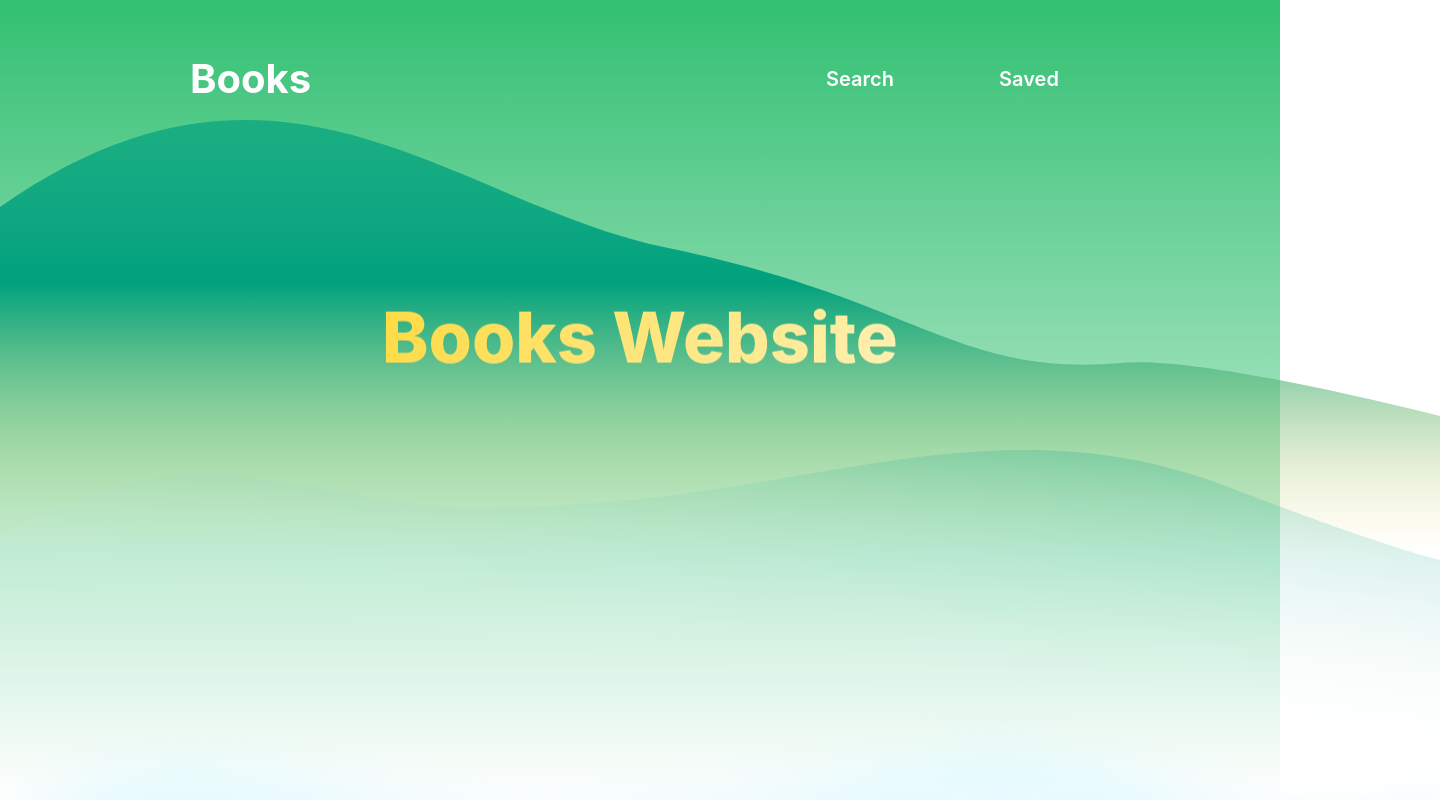
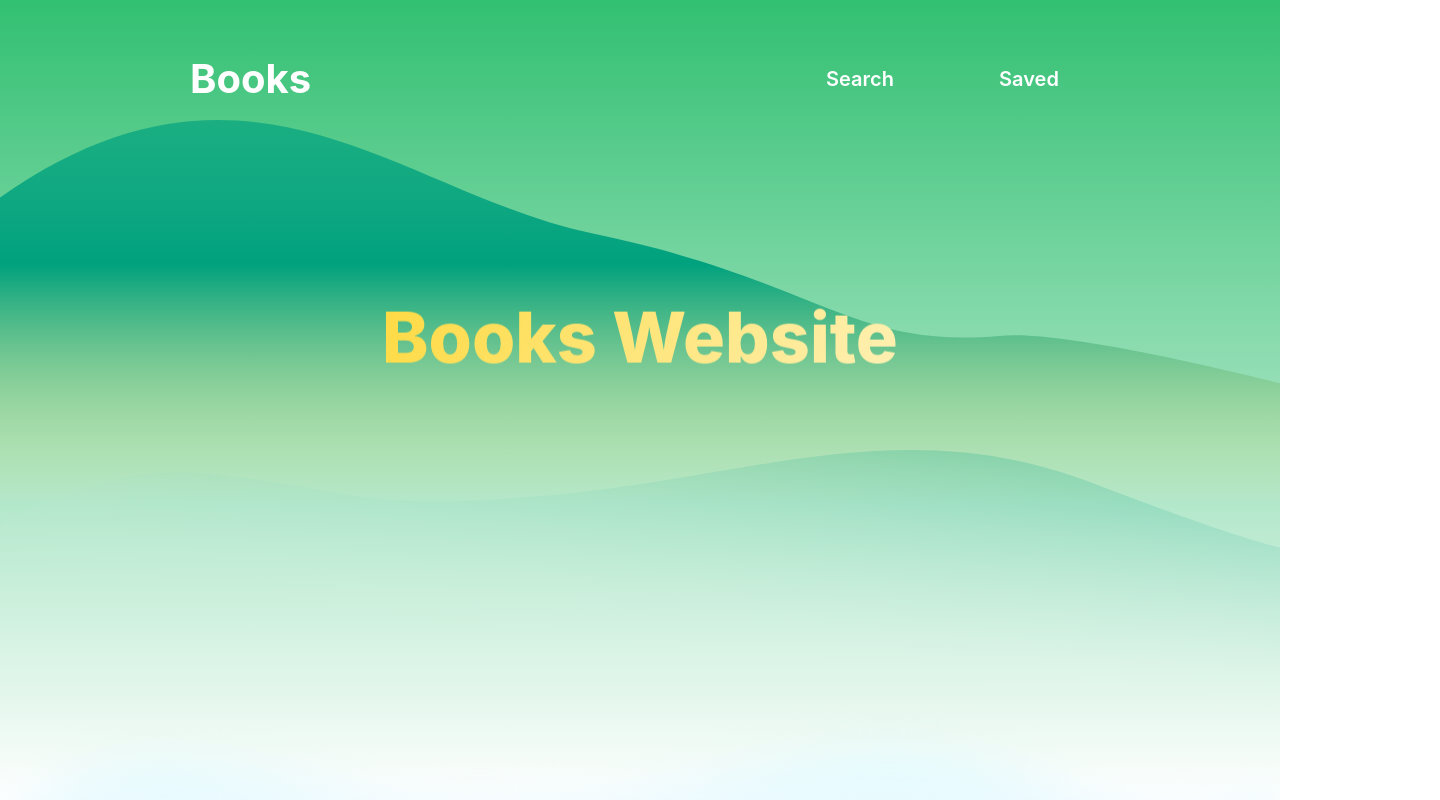
Before and after one commit to lpalmarucci/books-website, a React (Create React App) app: page / in a window 1280 px wide. Shown: the top 800 px of the page, 1440 px wide, since content can reach past the window. Built offline with nearby package versions, Linux system fonts and the light colour scheme.

Commit message:
fixed wave width

```diff
--- a/src/components/background/WaveBackground.js
+++ b/src/components/background/WaveBackground.js
@@ -25,10 +25,7 @@ const Wrapper = styled.div`
 const Wave = styled.img`
   z-index: -2;
   position: absolute;
-
-  @media (min-width: 1440px) {
-    width: 100%;
-  }
+  width: 100%;
 `
 
 const Background = styled.div`
```
